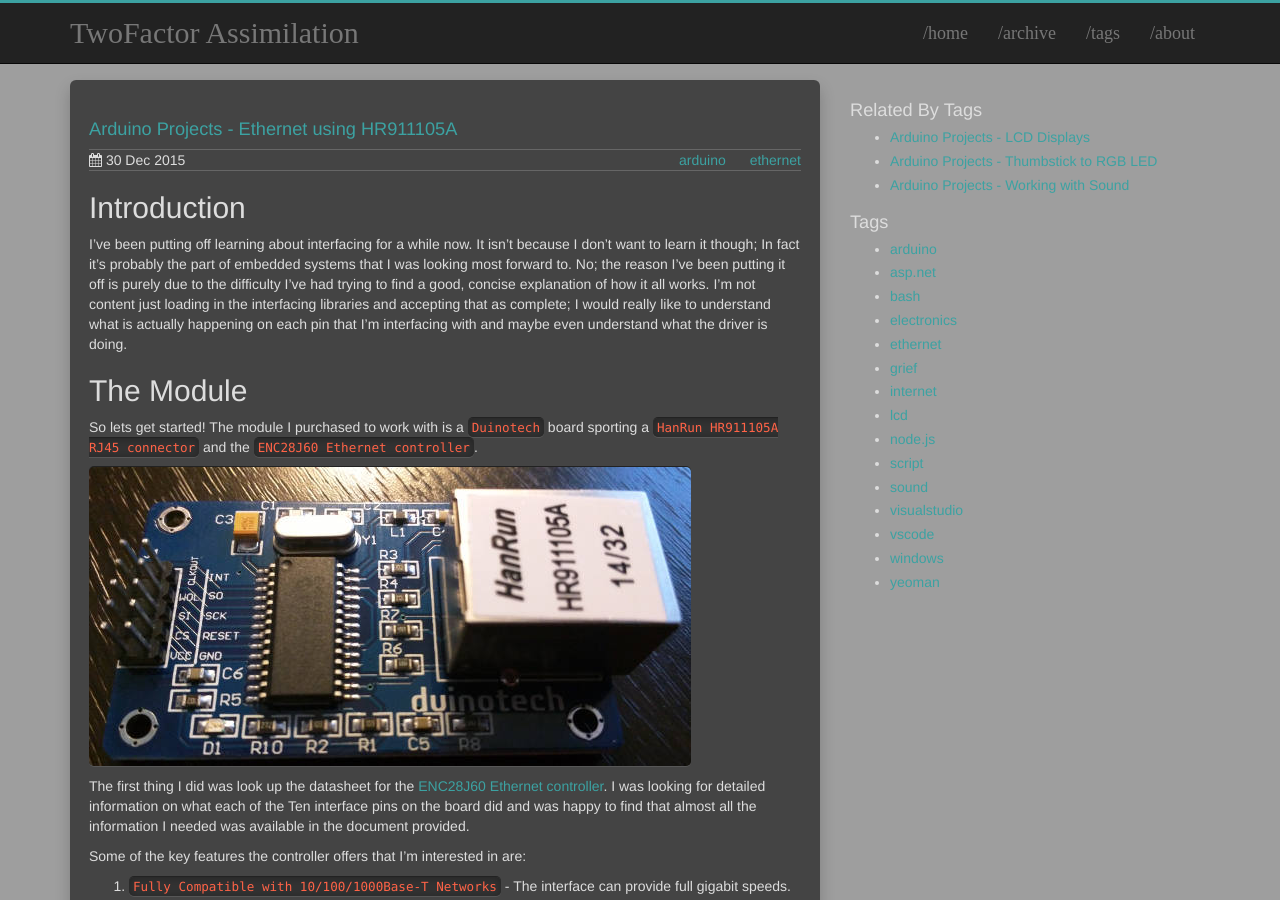
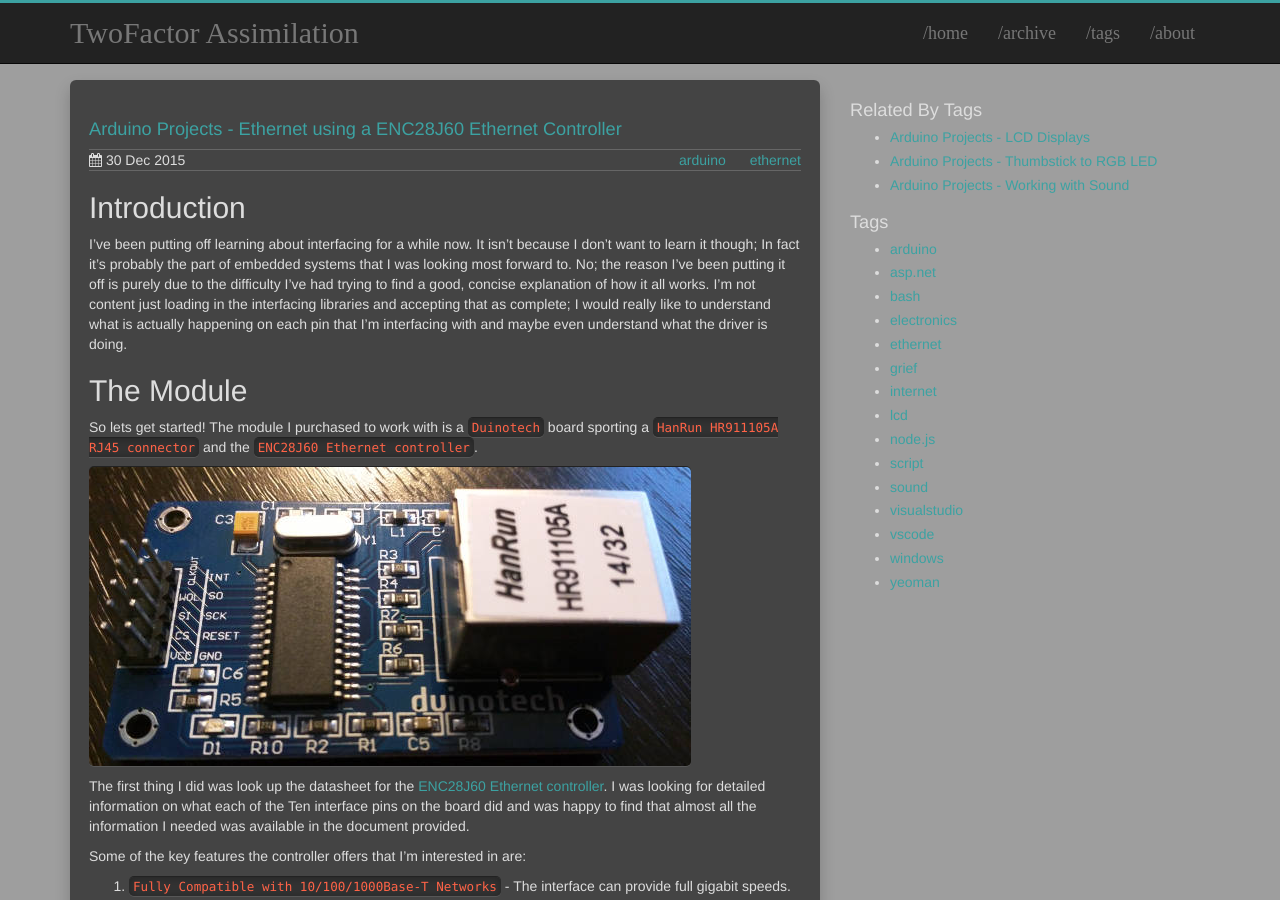
Before and after one commit to t04glovern/t04glovern.github.io.raw, a Jekyll site: the page built from _posts/2015-12-30-arduino-projects--ethernet-using-enc28j60.markdown, in a window 1280 px wide and 900 px high. Built offline with Jekyll 4.4.1, drawn with Linux system fonts in a browser that asks for light colours; comment, search, counter and statistics services are not loaded.

Commit message:
Changed post name

```diff
--- a/_posts/2015-12-30-arduino-projects--ethernet-using-hr911105a.markdown
+++ b/_posts/2015-12-30-arduino-projects--ethernet-using-enc28j60.markdown
@@ -1,6 +1,6 @@
 ---
 layout: post
-title: "Arduino Projects - Ethernet using HR911105A"
+title: "Arduino Projects - Ethernet using a ENC28J60 Ethernet Controller"
 date: "2015-12-30"
 comments: true
 description: Tonight I decided to give Ethernet interfacing with the Arduino a go.
```
